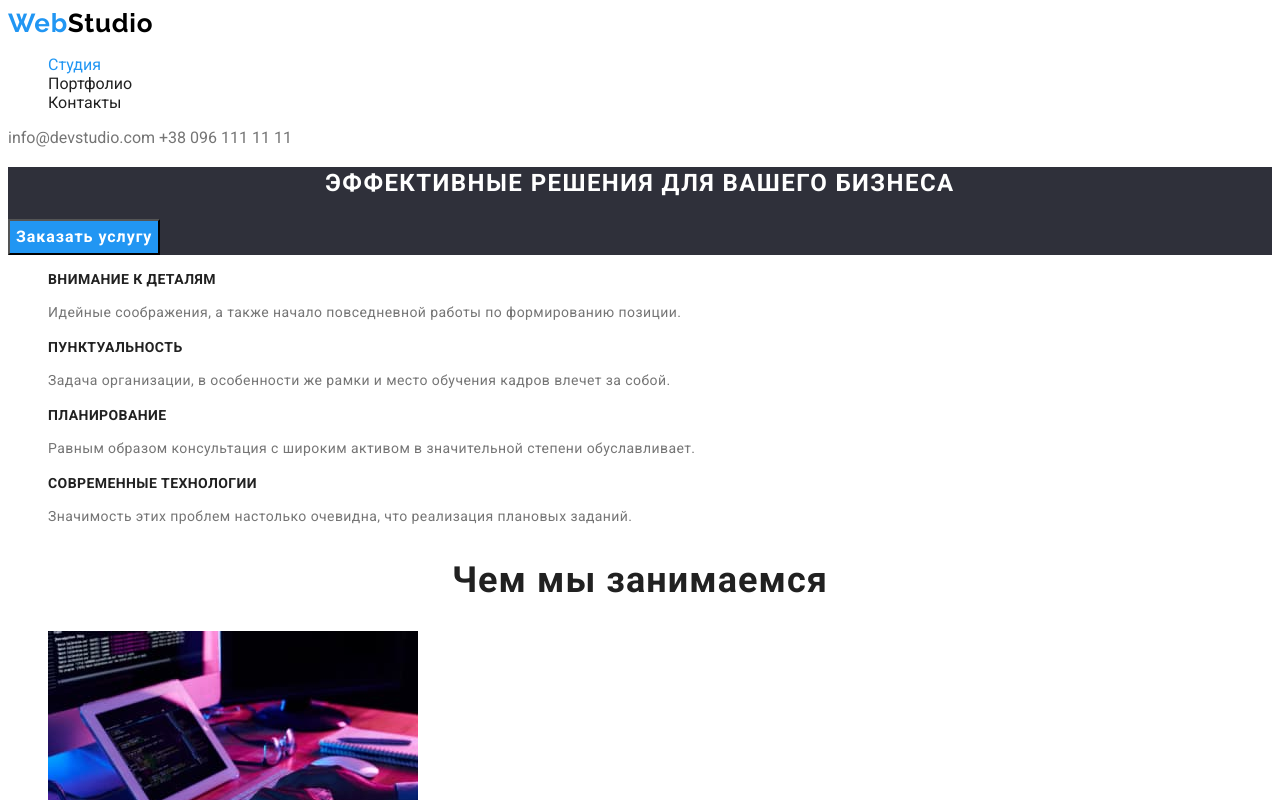
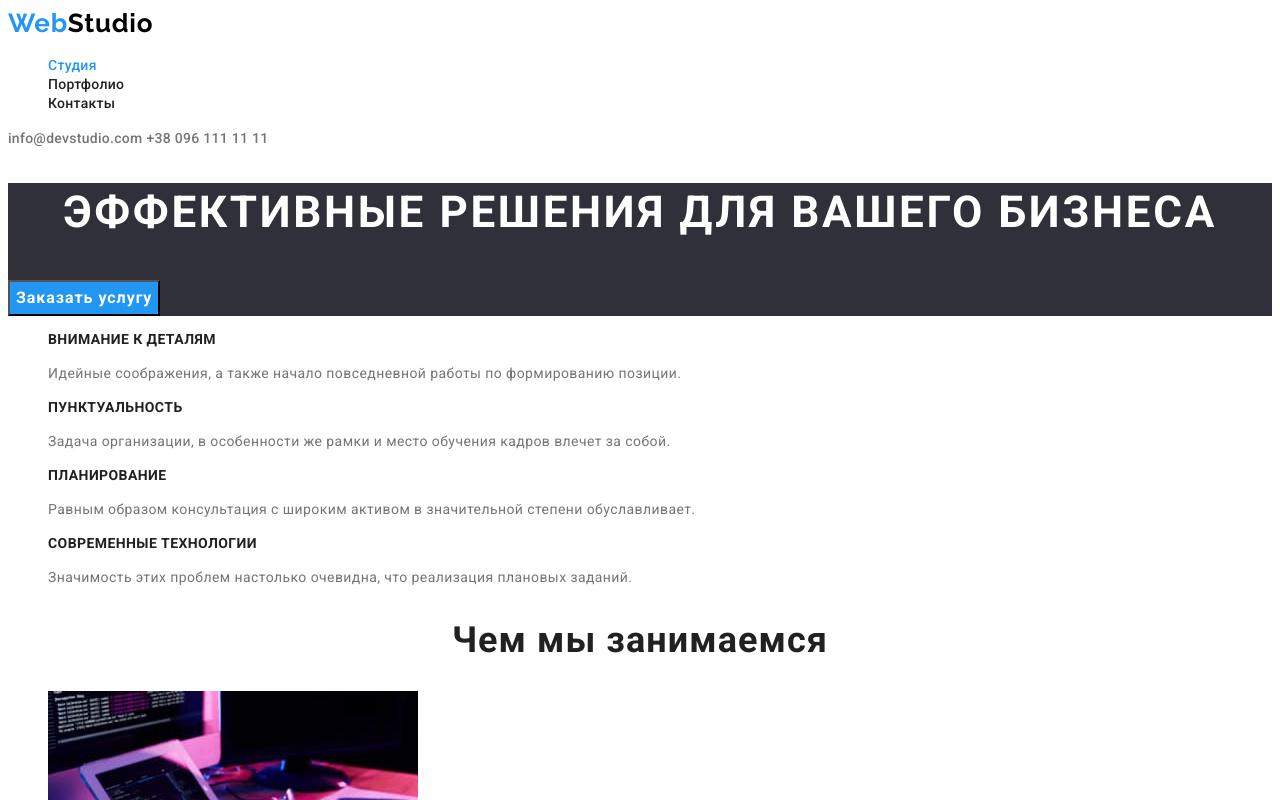
Before and after one commit to trotssvit/goit-markup-hw-02, a plain HTML site: page index.html in a window 1280 px wide. Shown: the top 800 px of the page. Drawn offline with Linux system fonts and the light colour scheme.

Commit message:
after 1st fixing HW

```diff
--- a/css/styles.css
+++ b/css/styles.css
@@ -18,7 +18,7 @@
 
         --address-link-color: #757575;
         --address-maplink-color: #FFFFFF;
-        --footer-address-link-color: rgba(255, 255, 255, 0.6) --nav-button-color:#212121;
+        --footer-address-link-color: rgba(255, 255, 255, 0.6);
         --contacts-link-color: #757575;
 
         --nav-button-color: #212121;
@@ -117,6 +117,13 @@ body {
 
     color: var(--nav-button-color);
     text-decoration: none;
+    font-family: inherit;
+    font-style: normal;
+    font-weight: 500;
+    font-size: 14px;
+    line-height: 1.14;
+    letter-spacing: 0.02em;
+
 
    }
 .site-nav .link:hover,
@@ -126,8 +133,13 @@ body {
     }
 .contacts .link{
     color: var(--contacts-link-color);
+    font-family:inherit;
     list-style: none;
     text-decoration: none;
+    font-weight: 500;
+    font-size: 14px;
+    line-height: 1.14;
+    letter-spacing: 0.02em;
 }
 .contacts .link:hover,
 .contacts .link:focus {
@@ -146,6 +158,10 @@ body {
     letter-spacing: 0.06em;
     text-transform: uppercase;
     line-height: 1.36;
+    font-weight: 900;
+    font-size: 44px;
+
+
 }
 .hero-button{
     font-family: inherit;
@@ -170,7 +186,7 @@ body {
     color: var(--title-color);
     font-weight: 700;
     font-size: 14px;
-    line-height: 16px;
+    line-height: 1.14;
     letter-spacing: 0.03em;
     text-transform: uppercase;
 }
```
